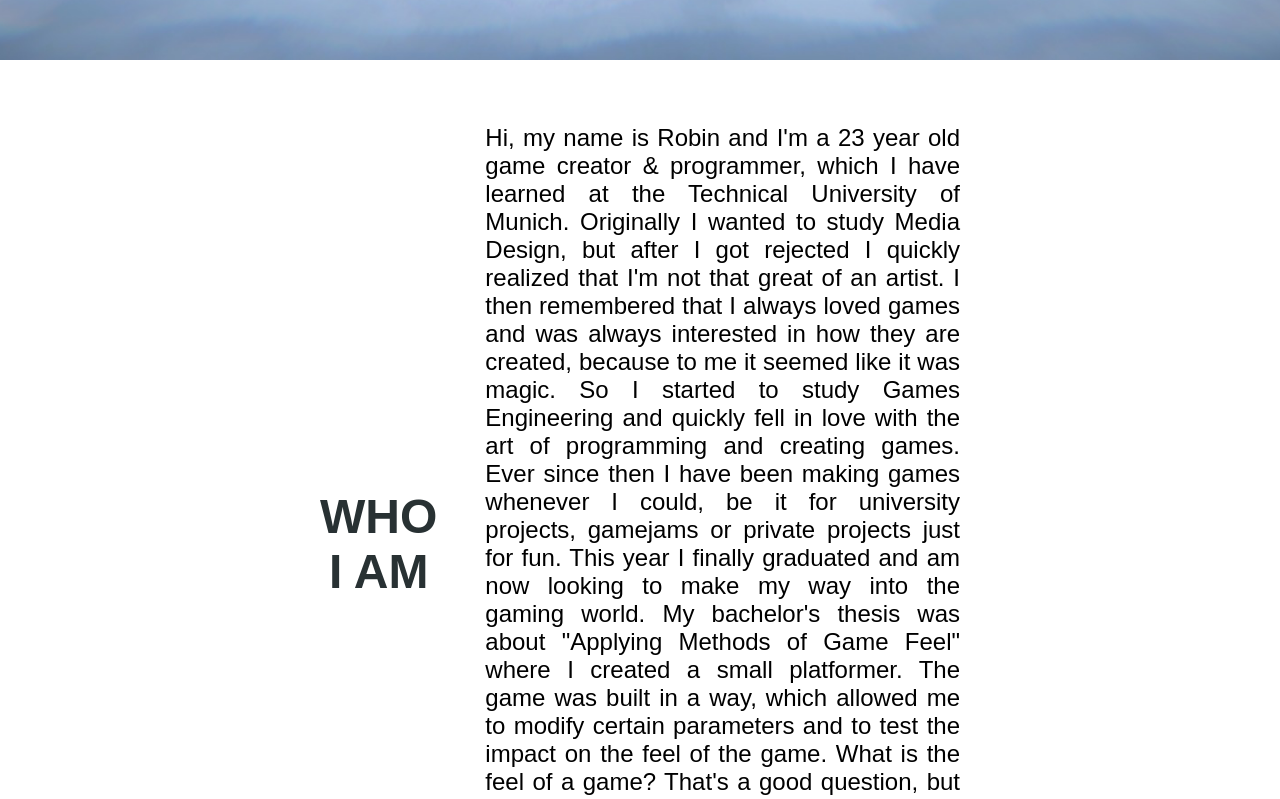
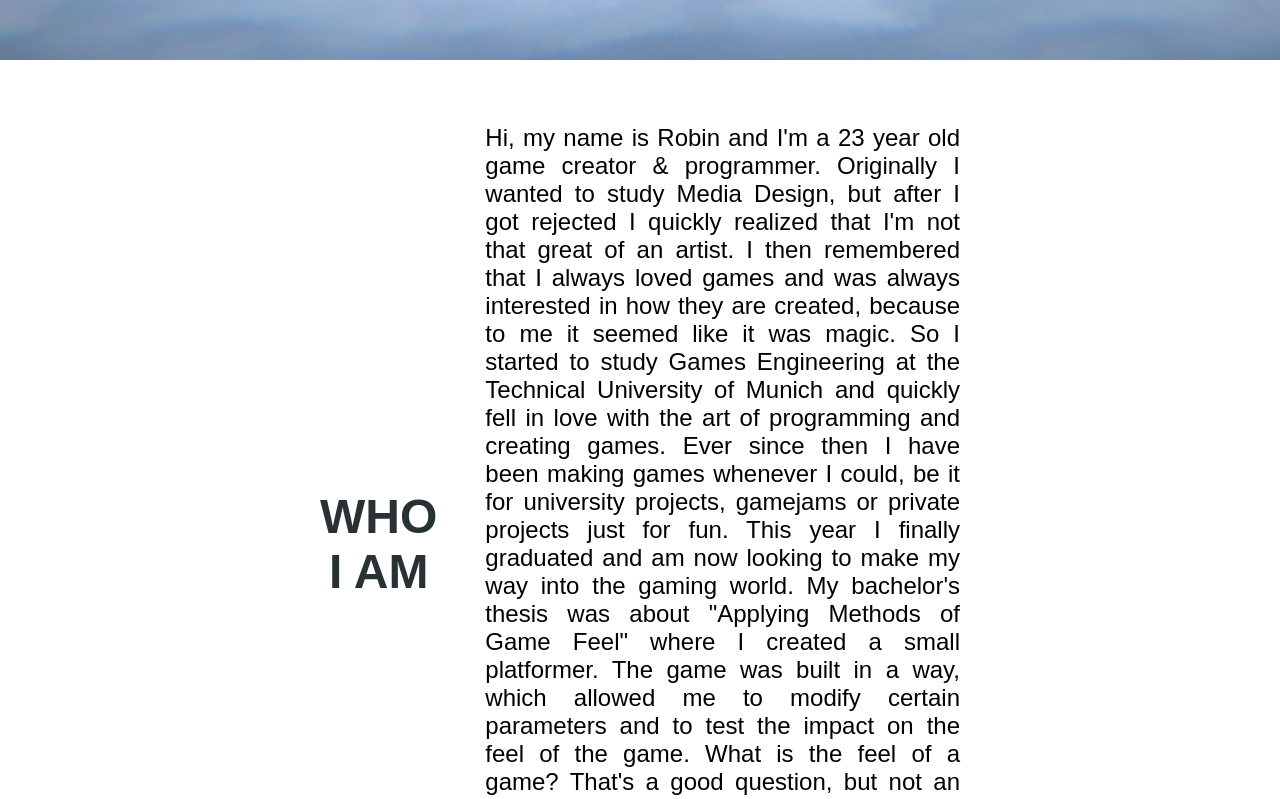
Before and after one commit to RobinOstner/RobinOstner.github.io, a plain HTML site: page index.html in a window 1280 px wide. Shown: the part 740-1539 px from the top of the page. Drawn offline with Linux system fonts and the light colour scheme; a web font is replaced by a local one.

Commit message:
Edit Text

```diff
--- a/index.html
+++ b/index.html
@@ -29,10 +29,10 @@
         <div class="sectionRight">
           <h2 class="headlineLeft">WHO I AM</h2>
           <p class="sectionParagraph">
-            Hi, my name is Robin and I'm a 23 year old game creator & programmer, which I have learned at the Technical University of Munich.
+            Hi, my name is Robin and I'm a 23 year old game creator & programmer.
             Originally I wanted to study Media Design, but after I got rejected I quickly realized that I'm not that great of an artist.
             I then remembered that I always loved games and was always interested in how they are created, because to me it seemed like it was magic.
-            So I started to study Games Engineering and quickly fell in love with the art of programming and creating games.
+            So I started to study Games Engineering at the Technical University of Munich and quickly fell in love with the art of programming and creating games.
             Ever since then I have been making games whenever I could, be it for university projects, gamejams or private projects just for fun.
             This year I finally graduated and am now looking to make my way into the gaming world.
             My bachelor's thesis was about "Applying Methods of Game Feel" where I created a small platformer.
```
